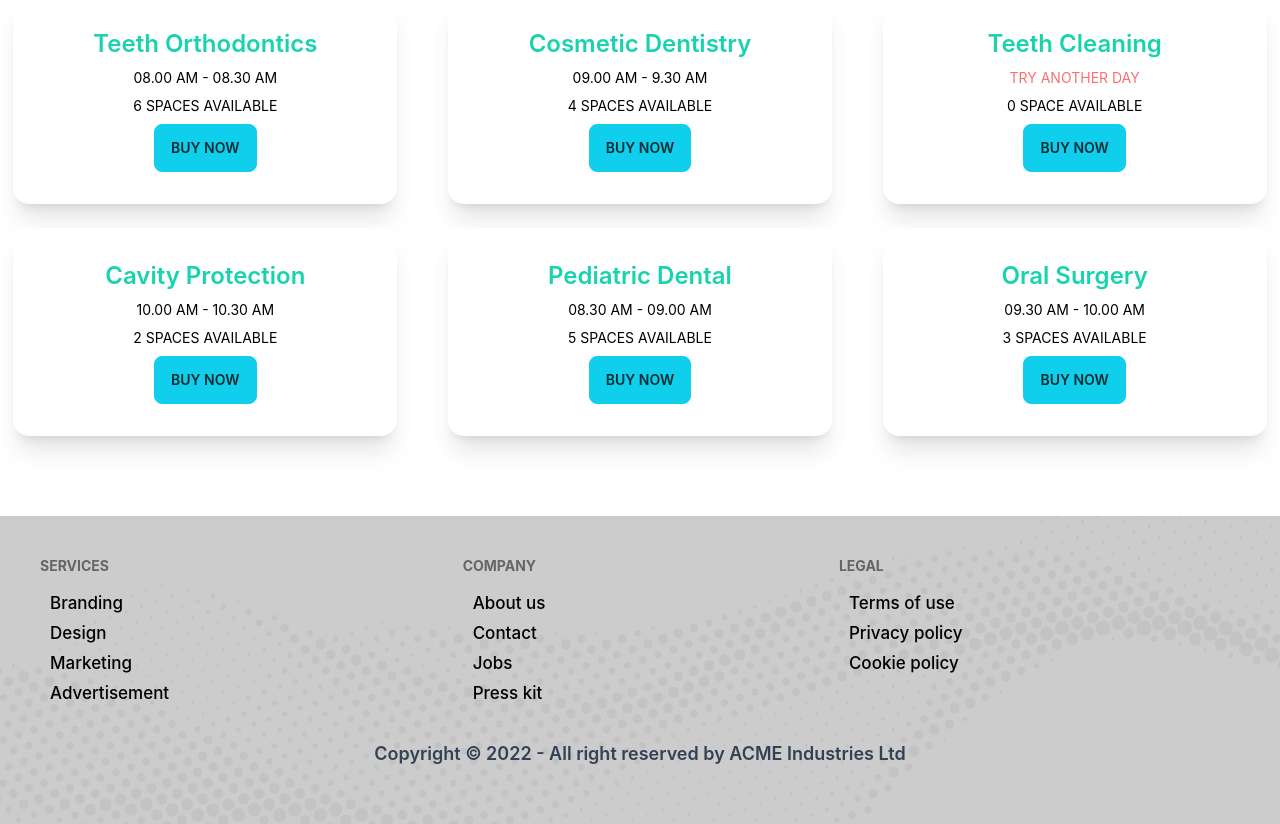
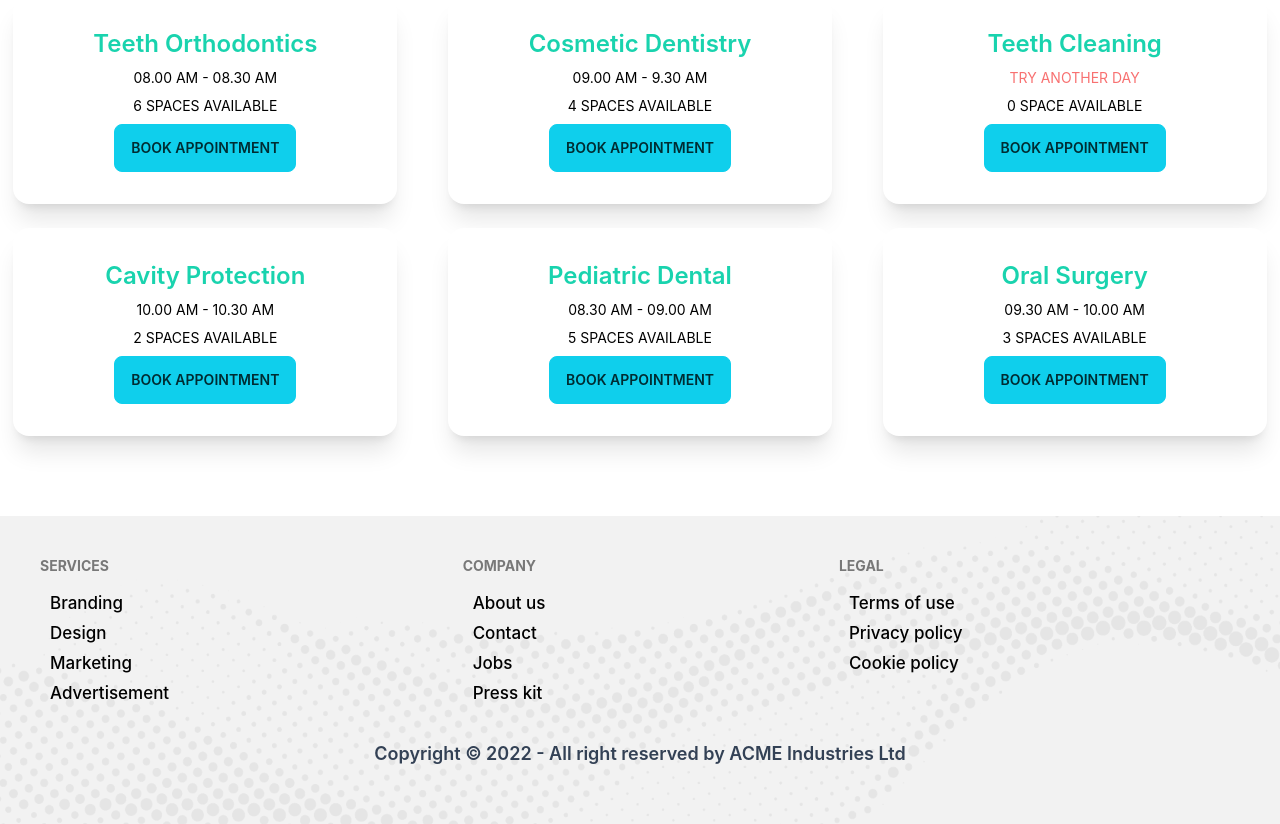
Before and after one commit to RiyaadHossain/Doctors-Portal, a React (Create React App) app: page /appointment in a window 1280 px wide. Shown: the part 1020-1844 px from the top of the page. Built offline with nearby package versions, Linux system fonts and the light colour scheme.

Commit message:
modal added

```diff
--- a/src/App.css
+++ b/src/App.css
@@ -13,5 +13,5 @@
     background-image: url(./Assets/Images/footer.png);
     background-position: center center;
     background-size: cover;
-    background-color: rgba(0, 0, 0, .2);
+    background-color: rgba(0, 0, 0, 0.05);
 }
--- a/src/Components/Pages/Appointment/AppointmentMain.jsx
+++ b/src/Components/Pages/Appointment/AppointmentMain.jsx
@@ -2,14 +2,17 @@ import React, {useState} from 'react';
 import Footer from '../Shared/Footer/Footer';
 import AppointmentBanner from './AppointmentBanner';
 import AvailableAppointments from './AvailableAppointments';
+import BookingModal from './BookingModal';
 
 const Appointment = () => {
     const [date, setDate] = useState(new Date());
+    const [treatment, setTreatment] = useState([])
 
     return (
         <div>
             <AppointmentBanner date={date} setDate={setDate}/>
-            <AvailableAppointments date={date}/>
+            <AvailableAppointments date={date} setTreatment={setTreatment}/>
+            <BookingModal treatment= {treatment}/>
             <Footer/>
         </div>
     );
--- a/src/Components/Pages/Appointment/AvailableAppointments.jsx
+++ b/src/Components/Pages/Appointment/AvailableAppointments.jsx
@@ -2,7 +2,7 @@ import { format } from "date-fns";
 import React, { useEffect, useState } from "react";
 import Service from "./Service";
 
-const AvailableAppointments = ({ date }) => {
+const AvailableAppointments = ({ date, setTreatment }) => {
     const [appointments, setAppointments] = useState([])
     useEffect(() => {
         fetch('data.json')
@@ -15,7 +15,7 @@ const AvailableAppointments = ({ date }) => {
         You Have Picked {format(date, "PP")}.
       </h2>
       <div className="grid grid-cols-1 md:grid-cols-2 lg:grid-cols-3 gap-6">
-          {appointments.map(appointment => <Service key={appointment._id} service={appointment}/>)}
+          {appointments.map(appointment => <Service key={appointment._id} service={appointment} setTreatment={setTreatment}/>)}
       </div>
     </div>
   );
--- /dev/null
+++ b/src/Components/Pages/Appointment/BookingModal.jsx
@@ -0,0 +1,28 @@
+import React from "react";
+
+const BookingModal = ({treatment}) => {
+  return (
+    <div>
+      <input type="checkbox" id="booking-modal" class="modal-toggle" />
+      <div class="modal modal-bottom sm:modal-middle">
+        <div class="modal-box">
+        <label for="booking-modal" class="btn bg-primary text-white btn-sm btn-circle absolute right-2 top-2">✕</label>
+          <h3 class="font-bold text-lg">
+            {treatment.name}
+          </h3>
+          <p class="py-4">
+            You've been selected for a chance to get one year of subscription to
+            use Wikipedia for free!
+          </p>
+          <div class="modal-action">
+            <label for="booking-modal" class="btn">
+              Yay!
+            </label>
+          </div>
+        </div>
+      </div>
+    </div>
+  );
+};
+
+export default BookingModal;
--- a/src/Components/Pages/Appointment/Service.jsx
+++ b/src/Components/Pages/Appointment/Service.jsx
@@ -1,16 +1,28 @@
 import React from "react";
 
-const Service = ({ service }) => {
-    const {slots} = service
+const Service = ({ service, setTreatment }) => {
+  const { slots } = service;
   return (
     <div>
       <div class="card w-96 mx-auto bg-base-100 shadow-xl">
         <div class="card-body items-center text-black">
-          <h2 class="card-title text-center text-2xl text-secondary">{service.name}</h2>
-          <p className="uppercase text-sm">{slots.length ? slots[0] : <span className="text-red-400">Try Another Day</span>}</p>
-          <p className="uppercase text-sm">{slots.length} {slots.length > 1 ? 'spaces' : 'space'} Available</p>
+          <h2 class="card-title text-center text-2xl text-secondary">
+            {service.name}
+          </h2>
+          <p className="uppercase text-sm">
+            {slots.length ? (
+              slots[0]
+            ) : (
+              <span className="text-red-400">Try Another Day</span>
+            )}
+          </p>
+          <p className="uppercase text-sm">
+            {slots.length} {slots.length > 1 ? "spaces" : "space"} Available
+          </p>
           <div class="card-actions justify-center">
-            <button class="btn btn-primary">Buy Now</button>
+            <label onClick={() => setTreatment(service)} for="booking-modal" class="btn modal-button btn-primary">
+             Book Appointment
+            </label>
           </div>
         </div>
       </div>
```
